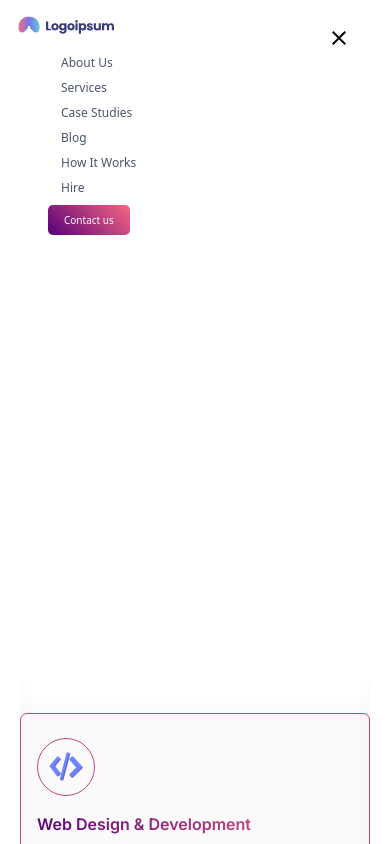
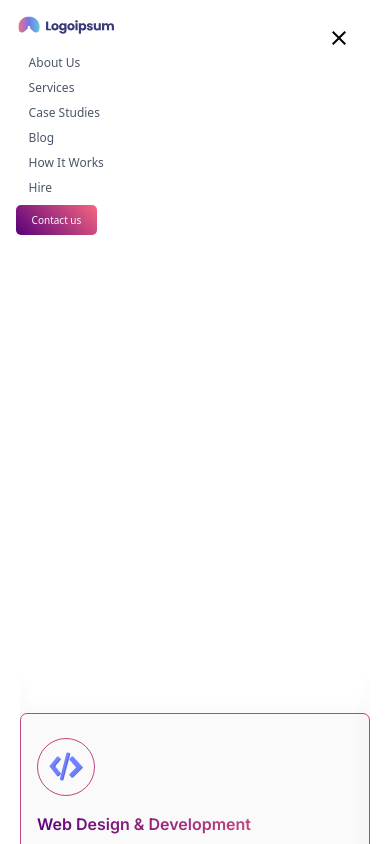
Before and after one commit to ShaikhMuhammad891/design-react, a React (Vite) app: page / in a window 390 px wide. Both pictures are taken after a click on the button 339 px from the left and 36 px from the top of the page. Shown: the top 844 px of the page. Built offline with nearby package versions, Linux system fonts and the light colour scheme.

Commit message:
its second for may 17

```diff
--- a/src/common/Header.jsx
+++ b/src/common/Header.jsx
@@ -33,7 +33,7 @@ const Header = () => {
           <div
             className={` ${
               showNav
-                ? "block fixed top-[50px] h-[100vh] bg-white left-0 w-[100%] z-[1] pl-12"
+                ? "block fixed top-[50px] h-[100vh] bg-white left-0 w-[100%] z-[1] pl-[4%] sm:pl-[7%]"
                 : " center bg-white hidden md:block "
             }`}
           >
```
